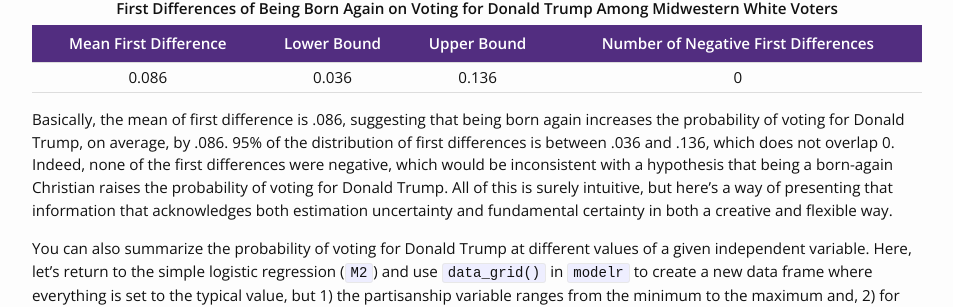
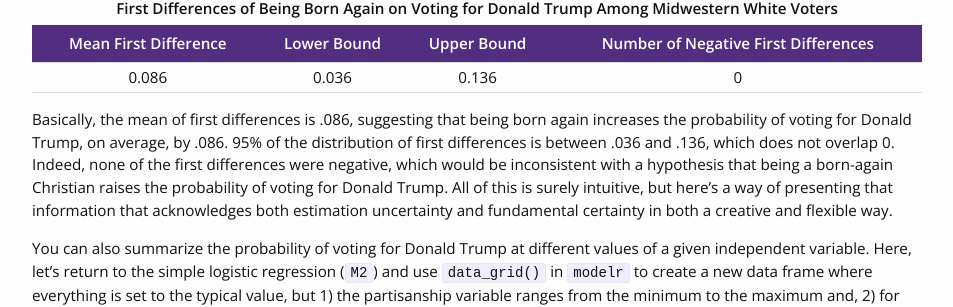
Before and after one commit to svmiller/svmiller.github.io, a Jekyll site: the page built from _posts/2020-04-07-post-estimation-simulation-trump-vote-midwest.md, in a window 1280 px wide and 900 px high, scrolled down 8801 px. Shown: the part 151-458 px from the top of the window, without its empty margins (163-1116 px from the left). Built offline with Jekyll 4.4.1, drawn with Linux system fonts in a browser that asks for light colours; nearby versions of some CDN libraries; some web fonts are replaced; formulas are drawn with MathJax 3; comment, search, counter and statistics services are not loaded.

Commit message:
always and without fail.

````diff
--- a/_posts/2020-04-07-post-estimation-simulation-trump-vote-midwest.md
+++ b/_posts/2020-04-07-post-estimation-simulation-trump-vote-midwest.md
@@ -393,7 +393,7 @@ SimsM3 %>%
 </table>
 
 
-Basically, the mean  of first difference is .086, suggesting that being born again increases the probability of voting for Donald Trump, on average, by .086. 95% of the distribution of first differences is between .036 and .136, which does not overlap 0. Indeed, none of the first differences were negative, which would be inconsistent with a hypothesis that being a born-again Christian raises the probability of voting for Donald Trump. All of this is surely intuitive, but here's a way of presenting that information that acknowledges both estimation uncertainty and fundamental certainty in both a creative and flexible way.
+Basically, the mean of first differences is .086, suggesting that being born again increases the probability of voting for Donald Trump, on average, by .086. 95% of the distribution of first differences is between .036 and .136, which does not overlap 0. Indeed, none of the first differences were negative, which would be inconsistent with a hypothesis that being a born-again Christian raises the probability of voting for Donald Trump. All of this is surely intuitive, but here's a way of presenting that information that acknowledges both estimation uncertainty and fundamental certainty in both a creative and flexible way.
 
 You can also summarize the probability of voting for Donald Trump at different values of a given independent variable. Here, let's return to the simple logistic regression (`M2`) and use `data_grid()` in `modelr` to create a new data frame where everything is set to the typical value, but 1) the partisanship variable ranges from the minimum to the maximum and, 2) for each value of partisanship, the cognitive racism variable alternates between 0 (i.e. the mean) and 1 (i.e. a two standard deviation increase from the mean).
 
--- a/_source/2020-04-07-post-estimation-simulation-trump-vote-midwest.Rmd
+++ b/_source/2020-04-07-post-estimation-simulation-trump-vote-midwest.Rmd
@@ -277,7 +277,7 @@ SimsM3 %>%
 ```
 
 
-Basically, the mean  of first difference is .086, suggesting that being born again increases the probability of voting for Donald Trump, on average, by .086. 95% of the distribution of first differences is between .036 and .136, which does not overlap 0. Indeed, none of the first differences were negative, which would be inconsistent with a hypothesis that being a born-again Christian raises the probability of voting for Donald Trump. All of this is surely intuitive, but here's a way of presenting that information that acknowledges both estimation uncertainty and fundamental certainty in both a creative and flexible way.
+Basically, the mean of first differences is .086, suggesting that being born again increases the probability of voting for Donald Trump, on average, by .086. 95% of the distribution of first differences is between .036 and .136, which does not overlap 0. Indeed, none of the first differences were negative, which would be inconsistent with a hypothesis that being a born-again Christian raises the probability of voting for Donald Trump. All of this is surely intuitive, but here's a way of presenting that information that acknowledges both estimation uncertainty and fundamental certainty in both a creative and flexible way.
 
 You can also summarize the probability of voting for Donald Trump at different values of a given independent variable. Here, let's return to the simple logistic regression (`M2`) and use `data_grid()` in `modelr` to create a new data frame where everything is set to the typical value, but 1) the partisanship variable ranges from the minimum to the maximum and, 2) for each value of partisanship, the cognitive racism variable alternates between 0 (i.e. the mean) and 1 (i.e. a two standard deviation increase from the mean).
 
````
